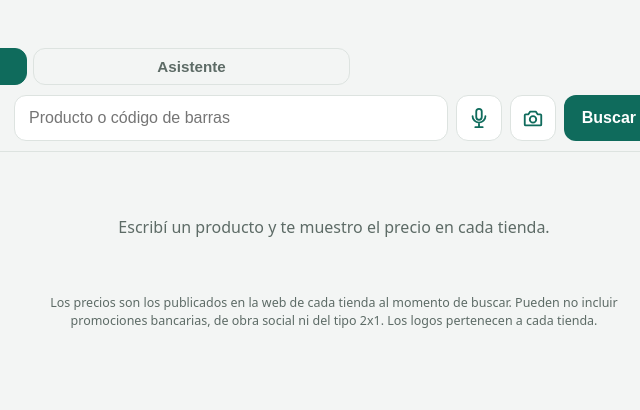
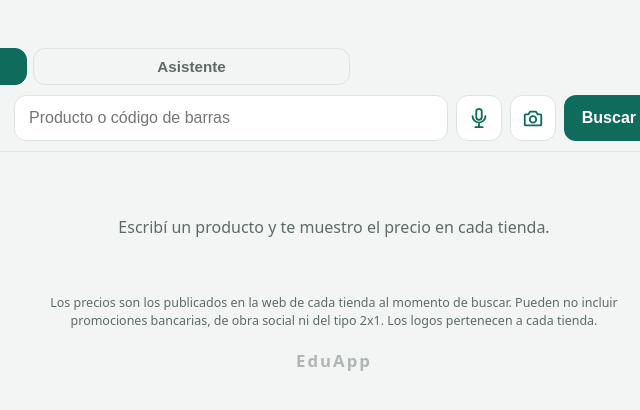
Before and after one commit to omareduardogimenez87/Farmacomparador, a website: page public/index.html in a window 1280 px wide. Shown: the full height of the page, 306-946 px from the left. Drawn offline with Linux system fonts and the light colour scheme.

Commit message:
Agregar la marca de agua EduApp al pie de la app
Co-Authored-By: Claude Opus 5.5 <noreply@anthropic.com>
Claude-Session: https://claude.ai/code/session_01B3u1a5fZbmanm61xPJSjy7

```diff
--- a/public/index.html
+++ b/public/index.html
@@ -43,7 +43,7 @@
     background: var(--marca); color: var(--marca-texto);
   }
   button:disabled { opacity: .6; }
-  main { padding: 12px 16px calc(32px + env(safe-area-inset-bottom)); }
+  main { padding: 12px 16px 8px; }
   .sitios { display: flex; flex-wrap: wrap; gap: 6px; margin-bottom: 10px; }
   .sitio {
     font: inherit; font-size: .8rem; font-weight: 400; padding: 6px 12px; border-radius: 999px;
@@ -108,6 +108,11 @@
   }
   .opcion { display: flex; align-items: center; gap: 8px; font-size: .88rem; color: var(--suave); }
   .opcion input { width: 20px; height: 20px; accent-color: var(--marca); }
+  /* Marca de agua al pie de la página */
+  .firma {
+    margin: 8px 0 0; padding: 4px 16px calc(16px + env(safe-area-inset-bottom)); text-align: center;
+    font-size: 1.05rem; font-weight: 700; letter-spacing: .12em; color: var(--suave); opacity: .45; user-select: none;
+  }
   .clave { display: flex; gap: 8px; }
   .clave input { flex: 1; min-width: 0; padding: 10px 12px; font: inherit; color: var(--texto); background: var(--tarjeta); border: 1px solid var(--borde); border-radius: 10px; }
 </style>
@@ -150,6 +155,7 @@
     <button id="enviar" class="icono" type="submit" aria-label="Enviar"></button>
   </form>
 </main>
+<p class="firma" aria-label="Hecho por EduApp">EduApp</p>
 <script>
   const pesos = new Intl.NumberFormat('es-AR', { style: 'currency', currency: 'ARS', maximumFractionDigits: 0 });
   const $ = (id) => document.getElementById(id);
```
